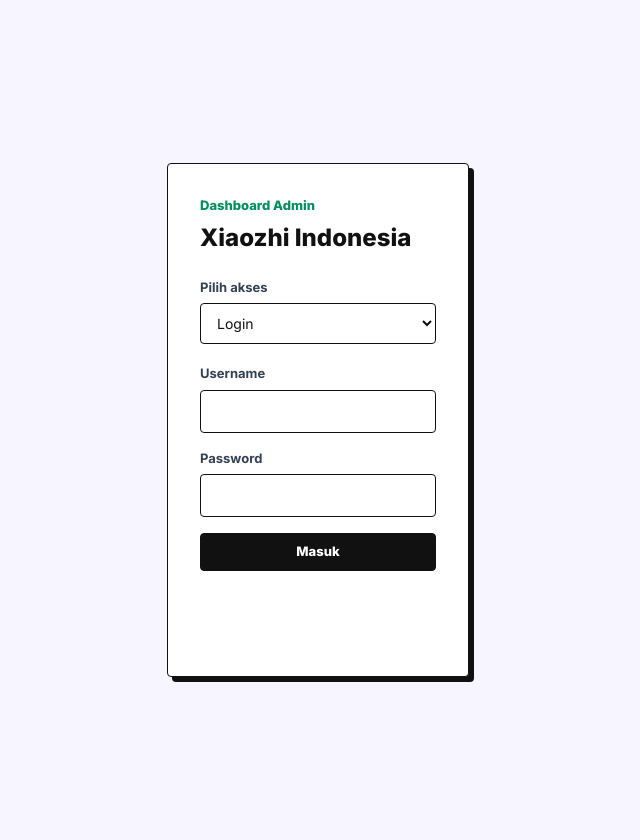
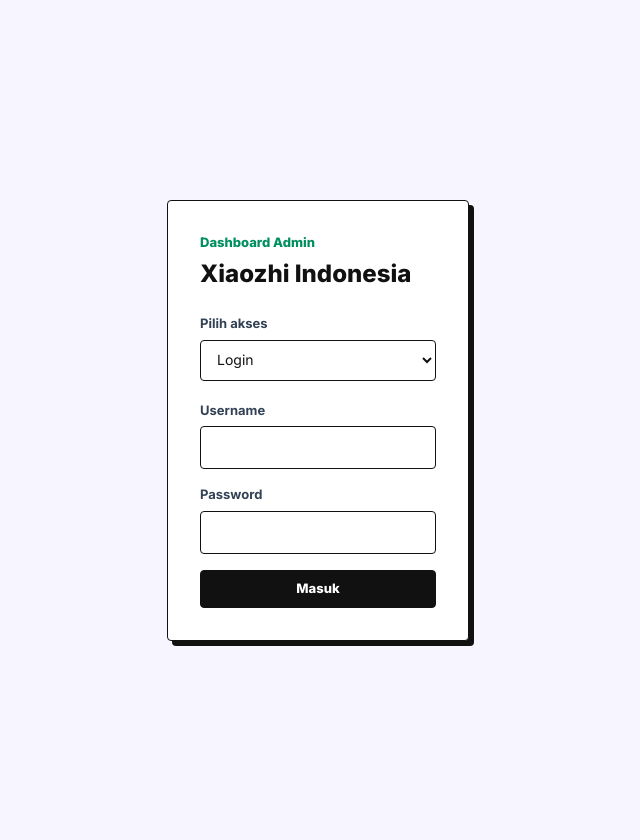
Before and after one commit to Franklnir/xiaozhi-knowledge-base, a FastAPI app: page /login in a window 1280 px wide. Shown: the whole page, without its empty margins (322-962 px from the left). Run offline with FastAPI, Linux system fonts and the light colour scheme; some libraries are stand-ins or nearby versions.

Commit message:
fix: remove custom CSS from login, use default auth-card

```diff
--- a/templates/login.html
+++ b/templates/login.html
@@ -1,23 +1,6 @@
 {% extends "base.html" %}
 
 {% block content_login %}
-<style>
-    .auth-layout {
-        min-height: 100vh;
-        display: flex;
-        align-items: center;
-        justify-content: center;
-    }
-    .auth-card {
-        width: 100%;
-        max-width: 420px;
-        padding: 32px;
-    }
-    .auth-panel {
-        min-height: 280px;
-    }
-</style>
-
 <section class="auth-layout">
     <div class="auth-card">
         <div class="mb-6">
```
